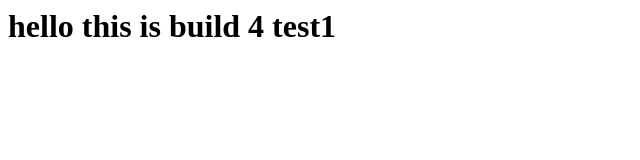
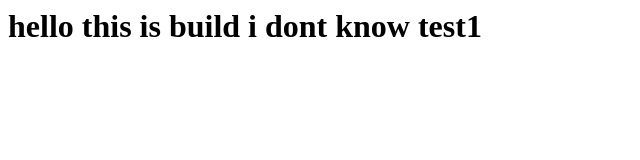
Before and after one commit to korraprolu/devsecops, a plain HTML site: page index.html in a window 1280 px wide. Shown: the whole page, without its empty margins (0-640 px from the left). Drawn offline with Linux system fonts and the light colour scheme.

Commit message:
Update index.html

```diff
--- a/index.html
+++ b/index.html
@@ -1 +1 @@
-<h1> hello this is build 4 test1 </h1>
+<h1> hello this is build i dont know test1 </h1>
```
